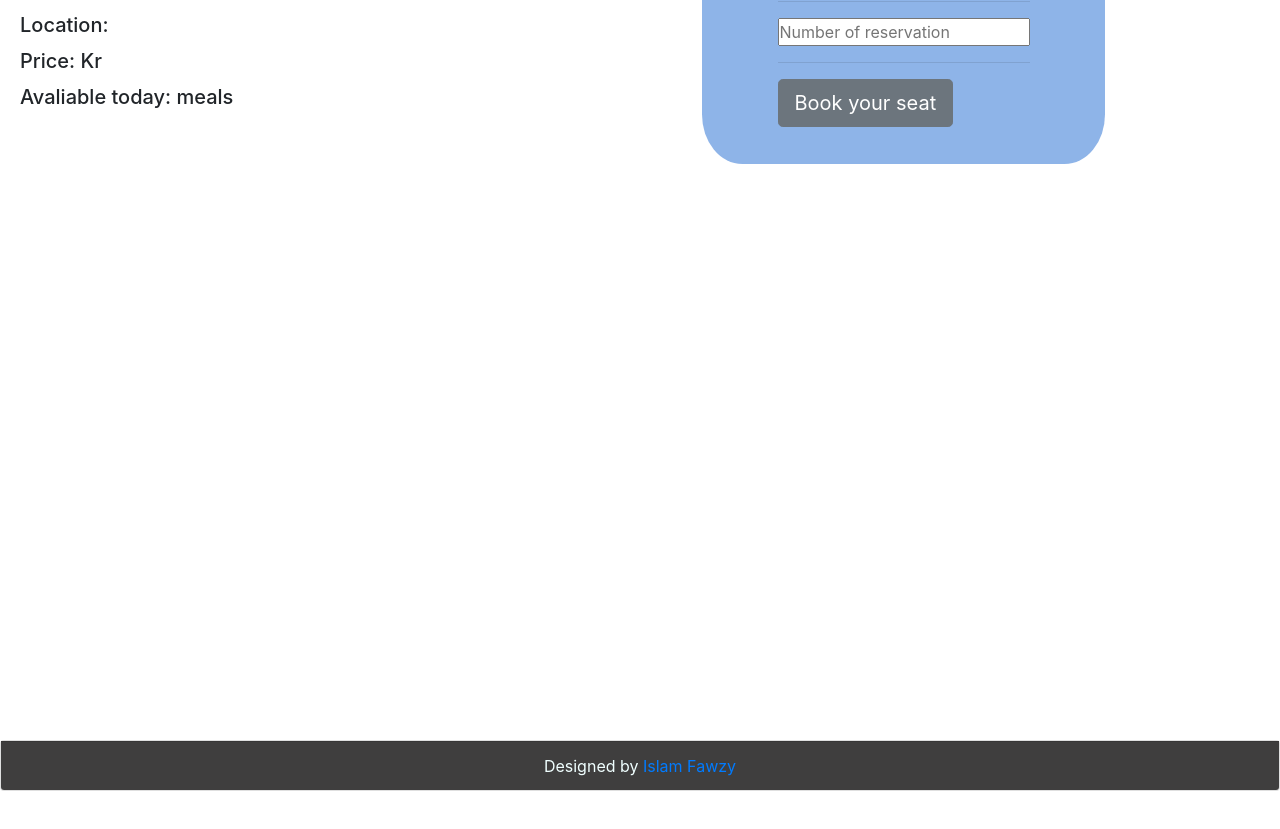
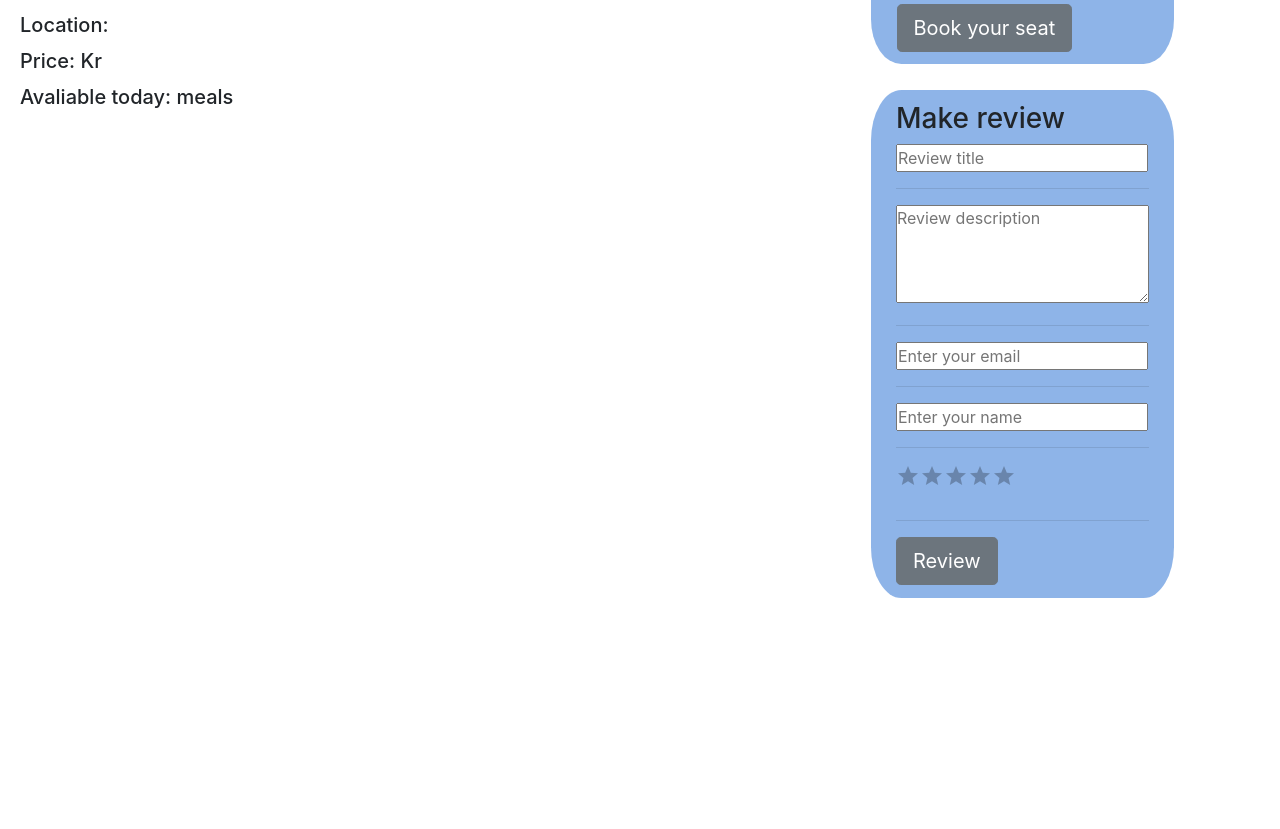
Before and after one commit to islam-fawzy25/meal-sharing, a React app: page /meals/1 in a window 1280 px wide. Shown: the part 583-1412 px from the top of the page. Before the commit the page ends 1374 px from the top, so only its background shows below. Built offline with nearby package versions, Linux system fonts and the light colour scheme; no server answers.

Commit message:
implement post review

```diff
--- a/src/client/components/reviews/postReview/controllredRating.component.js
+++ b/src/client/components/reviews/postReview/controllredRating.component.js
@@ -3,18 +3,17 @@ import Rating from '@material-ui/lab/Rating';
 import Typography from '@material-ui/core/Typography';
 import Box from '@material-ui/core/Box';
 
-export default function SimpleRating() {
-  const [value, setValue] = React.useState(2);
+export default function SimpleRating({setReviewStars,reviewStars}) {
 
   return (
     <div>
       <Box component="fieldset" mb={3} borderColor="transparent">
-        <Typography component="legend">Controlled</Typography>
+        {/* <Typography component="legend">Controlled</Typography> */}
         <Rating
           name="simple-controlled"
-          value={value}
+          value={reviewStars}
           onChange={(event, newValue) => {
-            setValue(newValue);
+            setReviewStars(newValue);
           }}
         />
       </Box>
--- a/src/client/components/reviews/postReview/reviewPostForm/ReviewPostForm.component.js
+++ b/src/client/components/reviews/postReview/reviewPostForm/ReviewPostForm.component.js
@@ -0,0 +1,95 @@
+import React, { useState } from "react";
+import "./ReviewPostForm.style.css";
+import { Button } from "react-bootstrap";
+import GenaricButton from "../../../GenericButton/GenericButton.component"
+import SimpleRating from "../controllredRating.component"
+
+
+export default function PostReviewForm({
+    isReviewed,
+    setIsReviewed,
+    handleReviewOnClick,
+    newReview,
+    reviewTitle,
+    setReviewTitle,
+    reviewDescription,
+    setReviewDescription,
+    reviewUserEmail,
+    setReviewUserEmail,
+    reviewUserName,
+    setReviewUserName,
+    reviewStars,
+    setReviewStars,
+}) {
+
+
+    return (
+        <div className={`review-form-container`} >
+            {isReviewed && <div className="review-message">
+                <div >Thanks for review</div> <br />
+                <GenaricButton title="Make new review" handleOnClick={handleReviewOnClick} />
+            </div>}
+            {!isReviewed &&
+                <div className="review-form" >
+                    <form onSubmit={newReview}>
+                        <h3>Make review</h3>
+                        <input
+                            value={reviewTitle}
+                            onChange={(e) => setReviewTitle(e.target.value)}
+                            placeholder="Review title"
+                            type="text"
+                            minLength="2"
+                            maxLength="40"
+                            required
+                        />
+                        <hr />
+                        <textarea
+                            value={reviewDescription}
+                            onChange={(e) => setReviewDescription(e.target.value)}
+                            placeholder="Review description"
+                            rows="4"
+                            cols="23"
+
+                            required
+                        />
+                        <hr />
+
+                        <input
+                            value={reviewUserEmail}
+                            onChange={(e) => setReviewUserEmail(e.target.value)}
+                            placeholder="Enter your email"
+                            type="email"
+                            required
+                        />
+                        <hr />
+
+                        <input
+                            value={reviewUserName}
+                            onChange={(e) => setReviewUserName(e.target.value)}
+                            type="text"
+                            placeholder="Enter your name"
+                            minLength="2"
+                            maxLength="50"
+                            required
+                        />
+                        <hr />
+                        <div>
+                            < SimpleRating
+                                reviewStars={reviewStars}
+                                setReviewStars={setReviewStars}
+                            />
+                        </div>
+                        <hr />
+                        <div className="d-grid gap-2 ">
+                            <Button type="submit" variant="secondary" size="lg">
+                                Review
+                            </Button>
+                        </div>
+                    </form >
+                </div>
+            }
+
+
+        </div>
+    );
+};
--- a/src/client/components/reviews/postReview/reviewPostForm/ReviewPostForm.style.css
+++ b/src/client/components/reviews/postReview/reviewPostForm/ReviewPostForm.style.css
@@ -0,0 +1,25 @@
+.review-form {
+    border-radius: 10%;
+    padding-left: 10%;
+    padding-right: 10%;
+    padding-bottom: 5%;
+    padding-top: 5%;
+
+    background-color: rgba(121, 167, 228, 0.842);
+    width:max-content;
+
+    }
+
+    .review-form-container{
+        display: flex;
+        justify-content: center;
+        width: 100%;
+        height: 100%;
+    }
+
+    .review-message{
+    justify-content: center;
+    margin: 5px;
+    margin-bottom: 20px;
+    font-size: xx-large;
+    }
--- a/src/client/containers/SingleMealPage/SingleMeal.container.js
+++ b/src/client/containers/SingleMealPage/SingleMeal.container.js
@@ -8,10 +8,20 @@ import { fetchFromDb } from "../../helper/fetch/fetch";
 import ReservationForm from "../../components/Reservations/ReservationForm.component";
 import MealById from "../../components/Meals/MealById/MealById.component";
 import SimpleRating from "../../components/Reviews/getReviews/rating.component"
+import PostReviewForm from "../../components/Reviews/postReview/reviewPostForm/ReviewPostForm.component"
 
 export default function SingleMealPage() {
     const param = useParams();
+    const mealId = Number(param.id)
     const [mealById, setMealById] = useState({})
+
+    // reservation form
+    const [phone, setPhone] = useState();
+    const [email, setEmail] = useState();
+    const [name, setName] = useState();
+    const [date, setDate] = useState();
+    const [guestsNumber, setGuestsNumber] = useState();
+    const [isReserved, setIsReserved] = useState(false);
     const [availableReservations, setAvailableReservations] = useState([])
     const [isAvailable, setIsAvailable] = useState(true)
 
@@ -35,14 +45,6 @@ export default function SingleMealPage() {
         } catch (err) { throw err }
     }
 
-    // reservation form
-    const [phone, setPhone] = useState();
-    const [email, setEmail] = useState();
-    const [name, setName] = useState();
-    const [date, setDate] = useState();
-    const [guestsNumber, setGuestsNumber] = useState();
-    const [isReserved, setIsReserved] = useState(false);
-    const mealId = Number(param.id)
 
     const eraseReservationInputs = () => {
         setDate("")
@@ -66,6 +68,42 @@ export default function SingleMealPage() {
     };
 
     const handleOnClick = () => { setIsReserved(false) }
+    // Review form
+    const [reviewTitle, setReviewTitle] = useState();
+    const [reviewDescription, setReviewDescription] = useState();
+    const [reviewUserEmail, setReviewUserEmail] = useState();
+    const [reviewUserName, setReviewUserName] = useState();
+    const [reviewDate, setReviewDate] = useState();
+    const [reviewStars, setReviewStars] = useState();
+    const [isReviewed, setIsReviewed] = useState(false);
+
+    const newReview = async (e) => {
+        try {
+            e.preventDefault();
+
+
+            const response = await fetchFromDb("/reviews", "post", {
+                reviewTitle, reviewDescription,
+                reviewUserEmail, mealId, reviewUserName, reviewStars
+            })
+            console.log(response);
+
+            if (response.ok) {
+                setIsReviewed(true)
+                eraseReviewsInputs()
+            }
+        } catch (error) {
+            throw error
+        }
+    }
+    const eraseReviewsInputs = () => {
+        setReviewTitle("")
+        setReviewDescription("")
+        setReviewUserEmail("")
+        setReviewUserName("")
+        setReviewStars("")
+    }
+    const handleReviewOnClick = () => { setIsReviewed(false) }
 
     useEffect(() => {
         (async () => {
@@ -84,7 +122,8 @@ export default function SingleMealPage() {
                     </div>
                 </MealById>
             </div>
-
+            <div>
+                <div>
                     {isAvailable && <ReservationForm
                         newReservation={newReservation}
                         phone={phone}
@@ -104,5 +143,25 @@ export default function SingleMealPage() {
                     />}
                     {!isAvailable && <div>No avalialble reservaions</div>}
                 </div>
+                <div>
+                    <PostReviewForm
+                        isReviewed={isReviewed}
+                        setIsReviewed={setIsReviewed}
+                        handleReviewOnClick={handleReviewOnClick}
+                        newReview={newReview}
+                        reviewTitle={reviewTitle}
+                        setReviewTitle={setReviewTitle}
+                        reviewDescription={reviewDescription}
+                        setReviewDescription={setReviewDescription}
+                        reviewUserEmail={reviewUserEmail}
+                        setReviewUserEmail={setReviewUserEmail}
+                        reviewUserName={reviewUserName}
+                        setReviewUserName={setReviewUserName}
+                        reviewStars={reviewStars}
+                        setReviewStars={setReviewStars}
+                    />
+                </div>
+            </div>
+        </div>
     )
 }
--- a/src/client/containers/SingleMealPage/SinglePage.style.css
+++ b/src/client/containers/SingleMealPage/SinglePage.style.css
@@ -9,8 +9,10 @@
 }
 
 .meal-card{
-    width: 70%;
+
+    width: 60%;
     margin-bottom: 10%;
+    margin-right: 10%;
 
 }
 .rating-component{
```
Also changed, not shown: src/backend/api/reviews.js (+11 -5 lines). Lines whose indentation alone changed are shown as unchanged.
